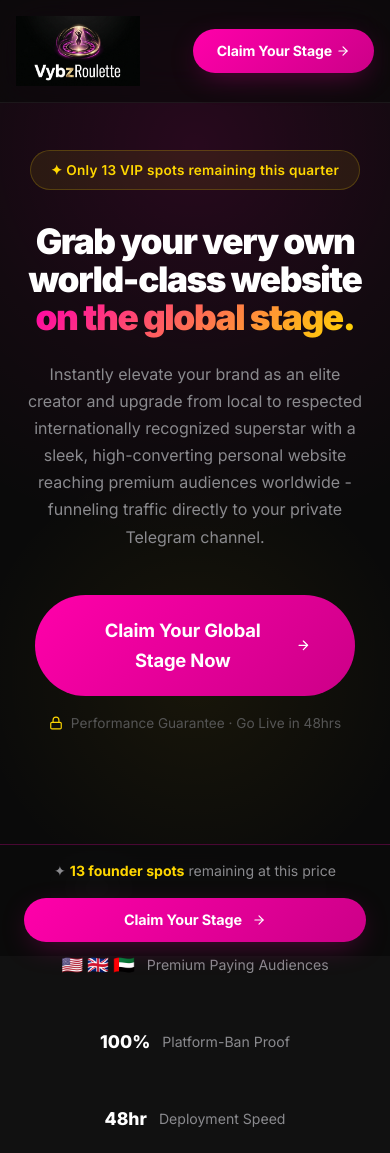
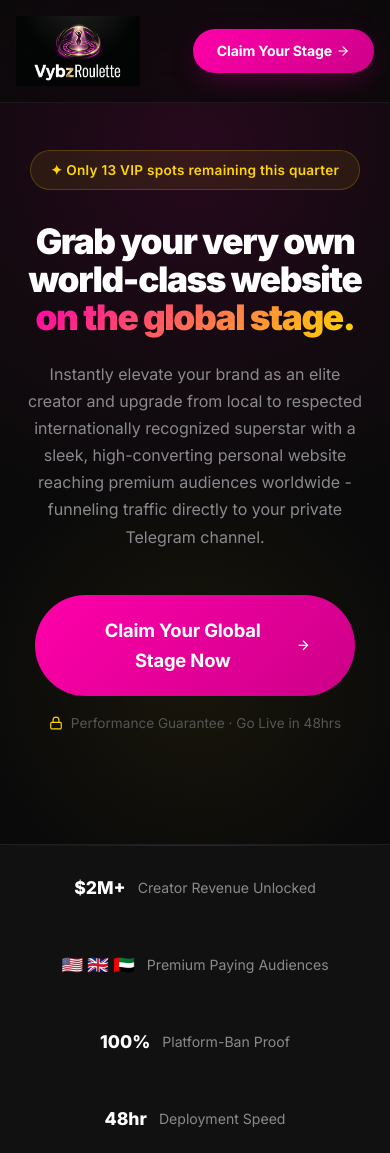
Before and after one commit to redundancybido-beep/vybzroulette, a React (Vite) app: page / in a window 390 px wide. Shown: the top 1153 px of the page. Built offline with nearby package versions, Linux system fonts and the light colour scheme; no server answers.

Commit message:
component responsiveness refactor

```diff
--- a/src/App.jsx
+++ b/src/App.jsx
@@ -83,7 +83,7 @@ export default function App() {
       <Footer />
 
       {/* Floating Elements */}
-      <FloatingCtaBar visible={showFloating} />
+      {/* <FloatingCtaBar visible={showFloating} /> */}
 
       <button
         className="scroll-top"
```
